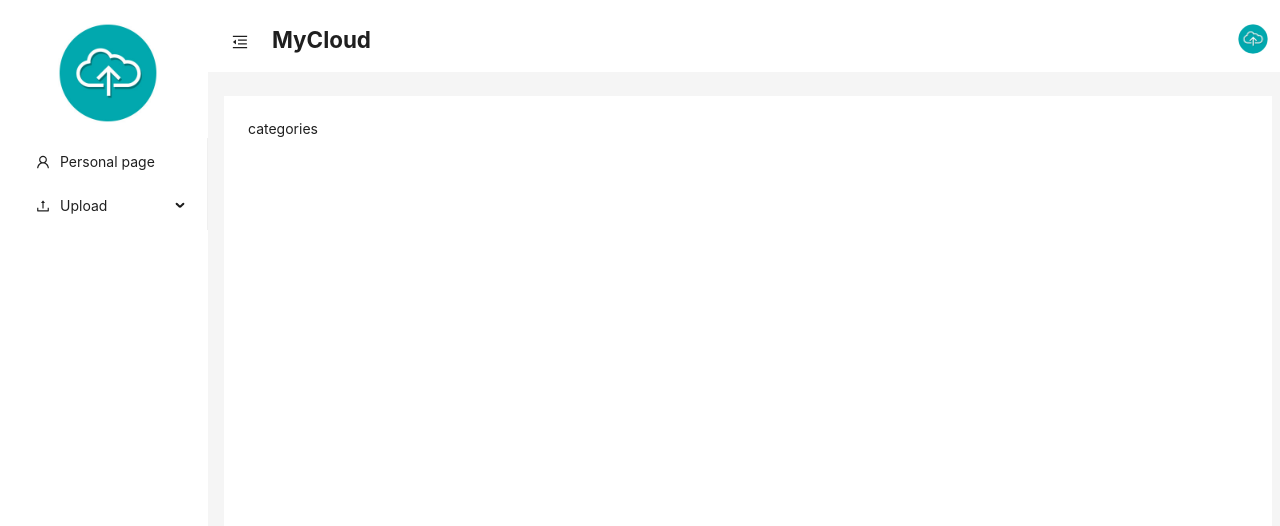
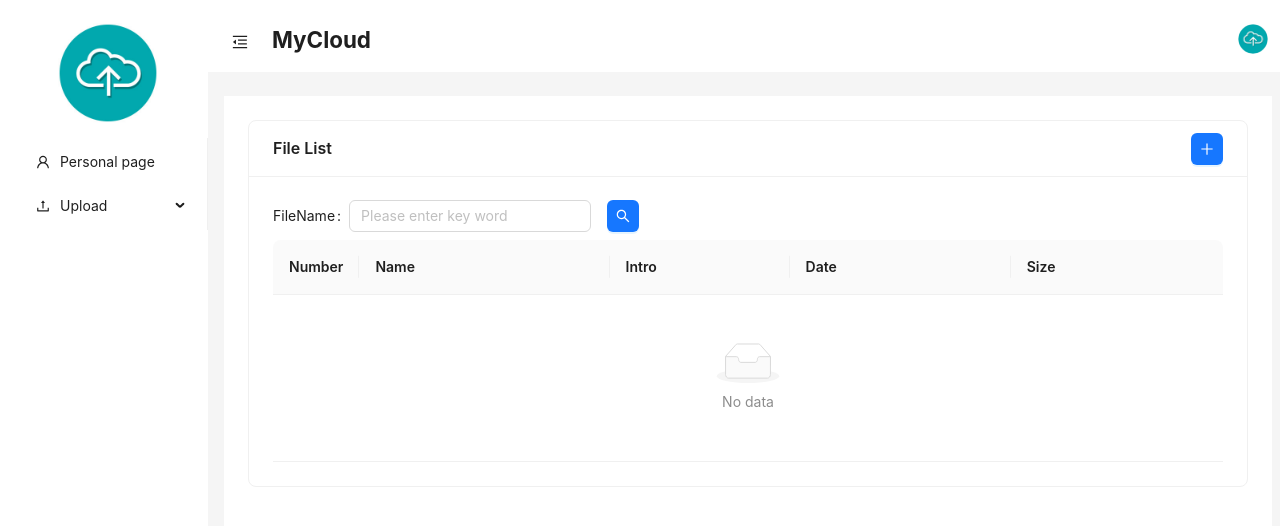
Before and after one commit to T4ngkeke/WEB, a React (Create React App) app in the folder antd_demo/: page /admin/upload/file_categories in a window 1280 px wide. Shown: the top 526 px of the page. Built offline with nearby package versions, Linux system fonts and the light colour scheme; the HTML template or start-up script is replaced by a standard one.

Commit message:
Update categories.js

```diff
--- a/antd_demo/src/pages/FILE/categories.js
+++ b/antd_demo/src/pages/FILE/categories.js
@@ -1,7 +1,90 @@
-import React from "react"
+import React, { useState } from "react"
+import { Card, Button, Form, Input, Table, Space, Modal, message } from 'antd'
+import { PlusOutlined, SearchOutlined } from "@ant-design/icons"
+import MyUploader from "../../components/MyUploader"
+
+
 const Categories = () => {
+  const [isShow, setIsShow] = useState(false)  //controle Uploading Modal present/hide
+  const [myForm] = Form.useForm() //get form element
+
   return (
-    <div>categories</div>
+    <>
+      <Card title='File List'
+        extra={<Button type="primary" icon={<PlusOutlined onClick={() => {
+          setIsShow(true)
+        }} />}></Button>}
+      >
+        <Space direction="vertical" style={{ width: '100%' }}>
+          <Form layout="inline"
+            onFinish={(v) => {
+              message.success('Search succeed')
+            }}
+          >
+            <Form.Item label='FileName' name='name'>
+              <Input placeholder="Please enter key word" />
+            </Form.Item>
+            <Button
+              htmlType="submit"
+              type='primary'
+              icon={<SearchOutlined />}
+            />
+          </Form>
+          <Table columns={[
+            {
+              title: 'Number',
+              width: 80,
+              align: "center",
+            }, {
+              title: 'Name',
+            }, {
+              title: 'Intro',
+              width: 180,
+            }, {
+              title: 'Date',
+            }, {
+              title: 'Size',
+            }
+          ]} />
+        </Space>
+      </Card>
+      <Modal
+        title='Uploading'
+        open={isShow}
+        maskClosable={false} //click other layer => not close Modal
+        onCancel={() => setIsShow(false)}
+        onOk={() => {
+          myForm.submit()  //manually trigger form.submit
+        }}
+        destroyOnClose   //clear all when close Modal
+      >
+
+        <Form
+          preserve={false}  //necessary for clear data when close Modal
+          onFinish={(v) => {  //提交表单且数据验证成功后回调事件
+            message.success('success uploading')
+            console.log(v)
+          }}
+          labelCol={{ span: 3 }}
+          form={myForm} //define form to get form content
+        >
+          <Form.Item label='Name' name='name' rules={[{
+            required: true,
+            message: 'Please enter file name'
+          }]}>
+            <Input placeholder="Please enter file name" />
+          </Form.Item>
+          <Form.Item label='File'>
+            <MyUploader />
+          </Form.Item>
+          <Form.Item label='Intro' name='intro'>
+            <Input.TextArea placeholder="Please describe your file" />
+          </Form.Item>
+        </Form>
+
+      </Modal>
+    </>
+
   )
 }
 
```
